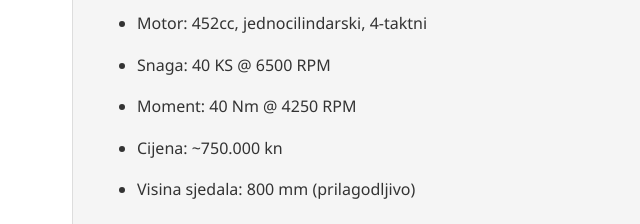
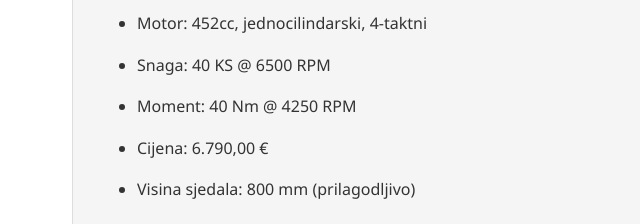
Before and after one commit to LKrpina25/UWT_Projet, a plain HTML site: page adventure.html in a window 1280 px wide. Shown: the part 1360-1584 px from the top of the page, 0-640 px from the left. Drawn offline with Linux system fonts and the light colour scheme.

Commit message:
Fix HTML formatting and update content

```diff
--- a/adventure.html
+++ b/adventure.html
@@ -46,7 +46,7 @@
                 <li>Motor: 452cc, jednocilindarski, 4-taktni</li>
                 <li>Snaga: 40 KS @ 6500 RPM</li>
                 <li>Moment: 40 Nm @ 4250 RPM</li>
-                <li>Cijena: ~750.000 kn</li>
+                <li>Cijena: 6.790,00 €</li>
                 <li>Visina sjedala: 800 mm (prilagodljivo)</li>
             </ul>
 
```
